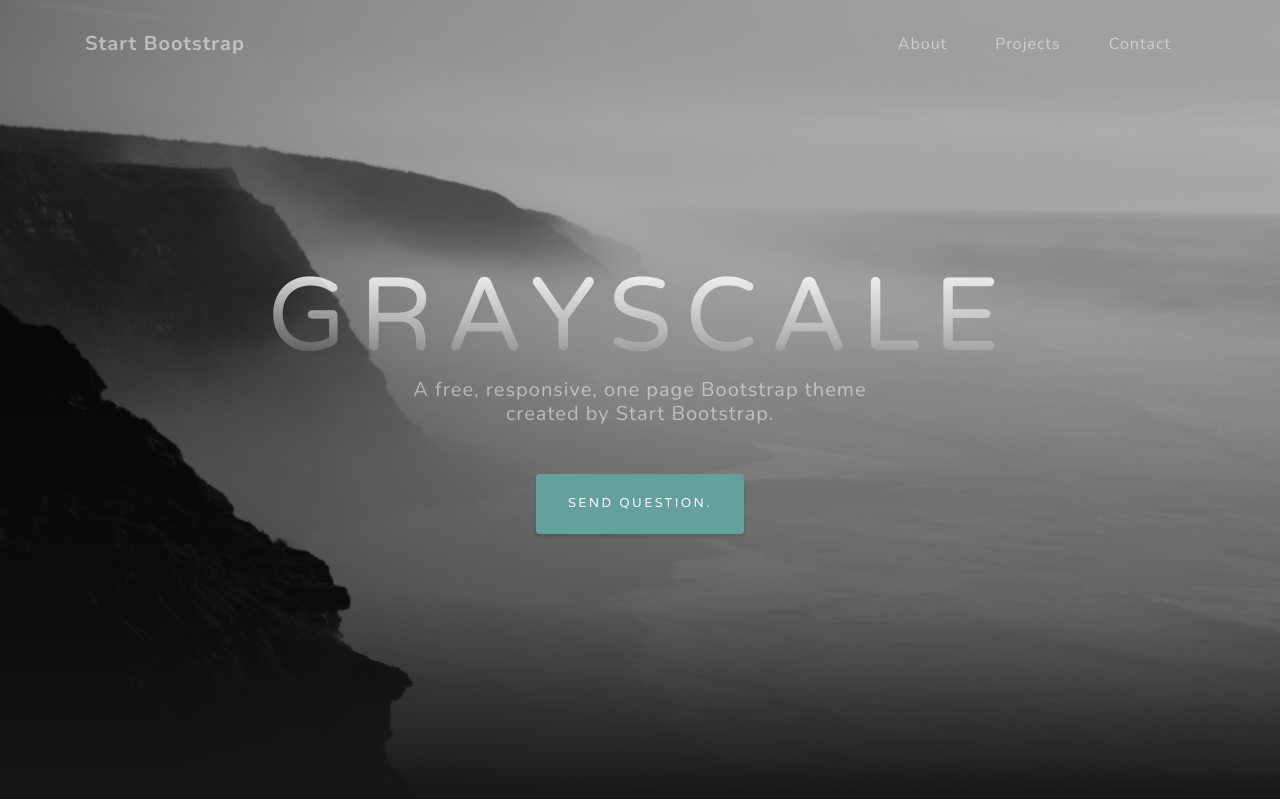
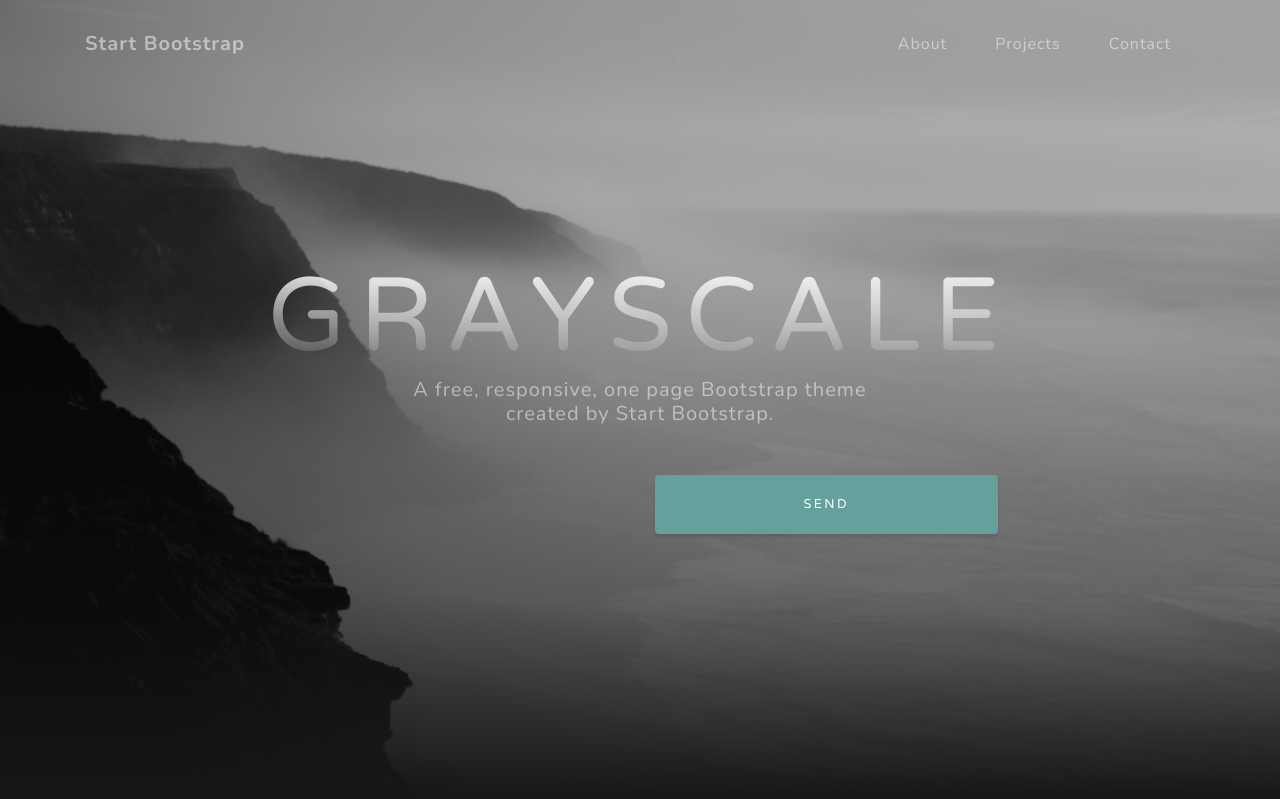
Before and after one commit to jTiKey/tarot, a Django app: page / in a window 1280 px wide. Shown: the top 799 px of the page. Run offline with Django 3.2, Linux system fonts and the light colour scheme; parts of the project's set-up code (start-up, migrations or seed data) failed here and were passed over; some libraries are stand-ins or nearby versions.

Commit message:
customize form

```diff
--- a/tarot/readings/forms.py
+++ b/tarot/readings/forms.py
@@ -1,3 +1,5 @@
+from crispy_forms.helper import FormHelper
+from crispy_forms.layout import Layout, ButtonHolder, Fieldset, Submit, Div
 from django import forms
 
 from . import models
@@ -7,3 +9,22 @@ class ReadingForm(forms.ModelForm):
     class Meta:
         model = models.Reading
         fields = ['question', 'email', ]
+
+    def __init__(self, *args, **kwargs):
+        super(ReadingForm, self).__init__(*args, **kwargs)
+        self.helper = FormHelper()
+        self.helper.layout = Layout(
+            Div(
+                Div(
+                    'question', css_class='col-sm-12 col-md-12'
+                ),
+                Div(
+                    'email', css_class='col-sm-12 col-md-6'
+                ),
+                Div(
+                    Submit('submit', 'Send', css_class='btn btn-primary', css_id='submit'),
+                    css_class='col-sm-12 col-md-6 wrapper'
+                ),
+                css_class='row'
+            ),
+        )
--- a/tarot/readings/models.py
+++ b/tarot/readings/models.py
@@ -5,7 +5,7 @@ from django.db import models
 
 
 class Reading(TimeStampedModel):
-    question = RichTextField()
+    question = models.TextField()
     response = RichTextField(blank=True)
     email = models.EmailField()
     responded = models.BooleanField(default=False)
--- a/tarot/readings/views.py
+++ b/tarot/readings/views.py
@@ -9,3 +9,4 @@ class IndexView(CreateView):
     model = models.Reading
     form_class = forms.ReadingForm
     template_name = 'index.html'
+    success_url = '/'
--- a/tarot/static/css/project.css
+++ b/tarot/static/css/project.css
@@ -11,3 +11,17 @@
   background-color: #f2dede;
   border-color: #eed3d7;
 }
+
+.wrapper {
+  display: flex;
+  align-items: center;
+  justify-content: center;
+}
+
+.col-form-label {
+  color: white;
+}
+
+#submit {
+  width: 100%;
+}
--- a/tarot/templates/form.html
+++ b/tarot/templates/form.html
@@ -1,6 +1,7 @@
 {% load static %}
 {% load crispy_forms_tags %}
-<form method="post" class="uniForm">
-  {{ form|crispy }}
-  <button type="submit" href="{% static '#about' %}" class="btn btn-primary js-scroll-trigger">Send question.</button>
-</form>
+<div class="container">
+    <form method="post" class="uniForm">
+      {% crispy form %}
+    </form>
+</div>
--- a/tarot/templates/index.html
+++ b/tarot/templates/index.html
@@ -21,6 +21,7 @@
 
     <!-- Custom styles for this template -->
     <link href="{% static 'css/grayscale.min.css' %}" rel="stylesheet">
+    <link href="{% static 'css/project.css' %}" rel="stylesheet">
 
   </head>
 
```
Also changed, not shown: tarot/readings/migrations/0002_auto_20181018_2051.py (added).
